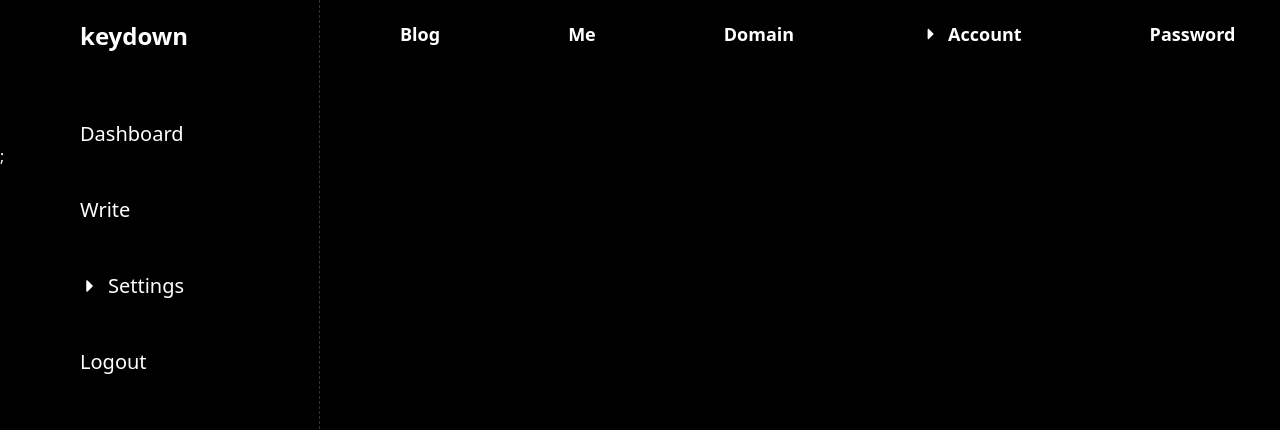
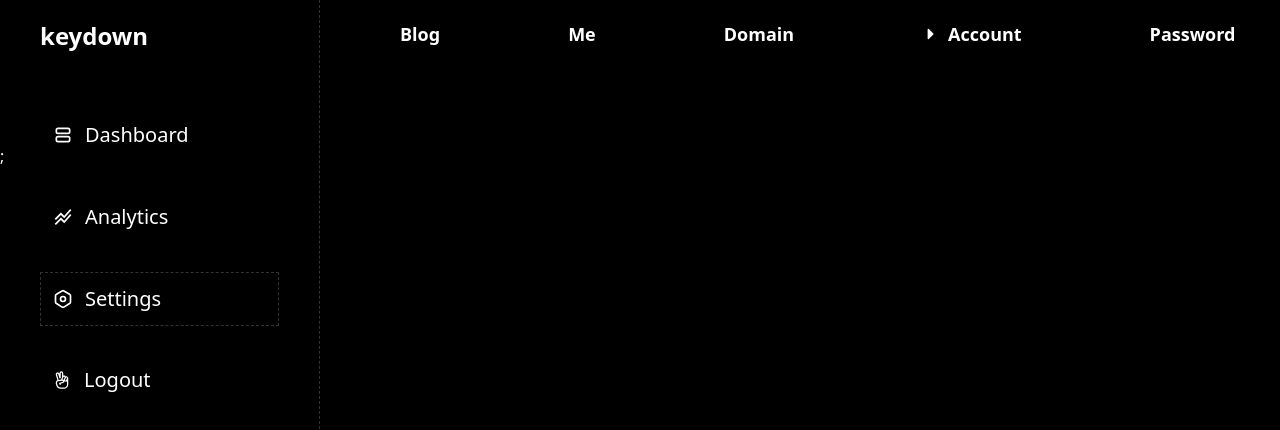
Before and after one commit to akinloluwami/keydown, a Next.js app: page /settings/account in a window 1280 px wide. Shown: the top 430 px of the page. Built offline with nearby package versions, Linux system fonts and the light colour scheme.

Commit message:
update active page indicator

```diff
--- a/layouts/Dashboard.tsx
+++ b/layouts/Dashboard.tsx
@@ -3,7 +3,9 @@ import Link from "next/link";
 import { useRouter } from "next/router";
 import React, { FormEvent, ReactNode } from "react";
 import { CgSpinnerTwo } from "react-icons/cg";
-import { FaCaretRight } from "react-icons/fa";
+import { MdOutlineStackedLineChart } from "react-icons/md";
+import { TbLayoutList, TbSettings2 } from "react-icons/tb";
+import { LiaHandPeaceSolid } from "react-icons/lia";
 
 const DashboardLayout = ({
   children,
@@ -15,9 +17,13 @@ const DashboardLayout = ({
   title: string;
 }) => {
   const pages = [
-    { name: "Dashboard", route: "/dashboard" },
-    { name: "Write", route: "/write" },
-    { name: "Settings", route: "/settings" },
+    { name: "Dashboard", route: "/dashboard", icon: <TbLayoutList /> },
+    {
+      name: "Analytics",
+      route: "/analytics",
+      icon: <MdOutlineStackedLineChart />,
+    },
+    { name: "Settings", route: "/settings", icon: <TbSettings2 /> },
   ];
 
   const router = useRouter();
@@ -28,21 +34,20 @@ const DashboardLayout = ({
         <title>{title}</title>
       </Head>
       <div className="flex">
-        <div className="flex flex-col text-xl gap-y-7 px-20 py-5 border-r border-dashed border-that-grey w-1/4 h-screen fixed">
+        <div className="flex flex-col text-xl gap-y-7 px-10 py-5 border-r border-dashed border-that-grey w-1/4 h-screen fixed">
           <h3 className="font-bold text-2xl">keydown</h3>
-          <div className="flex flex-col text-xl gap-y-12 mt-10">
+          <div className="flex flex-col text-xl gap-y-7 mt-7">
             {pages.map((page, i) => (
               <Link
                 href={page.route}
                 key={i}
-                className="w-fit flex items-center"
+                className={`w-full flex p-3 items-center border border-dashed ${
+                  router.pathname.split("/")[1] === page.route.replace("/", "")
+                    ? "border-that-grey"
+                    : "border-transparent"
+                }`}
               >
-                {router.pathname.split("/")[1] ===
-                  page.route.replace("/", "") && (
-                  <span className="mr-2">
-                    <FaCaretRight />
-                  </span>
-                )}
+                <span className="mr-3">{page.icon}</span>
                 {page.name}
               </Link>
             ))}
@@ -58,7 +63,10 @@ const DashboardLayout = ({
                 router.push("/login");
               }}
             >
-              <button className="text-left w-fit">Logout</button>
+              <button className="flex items-center w-full p-3">
+                <LiaHandPeaceSolid className="mr-3" />
+                Logout
+              </button>
             </form>
           </div>
         </div>
```
